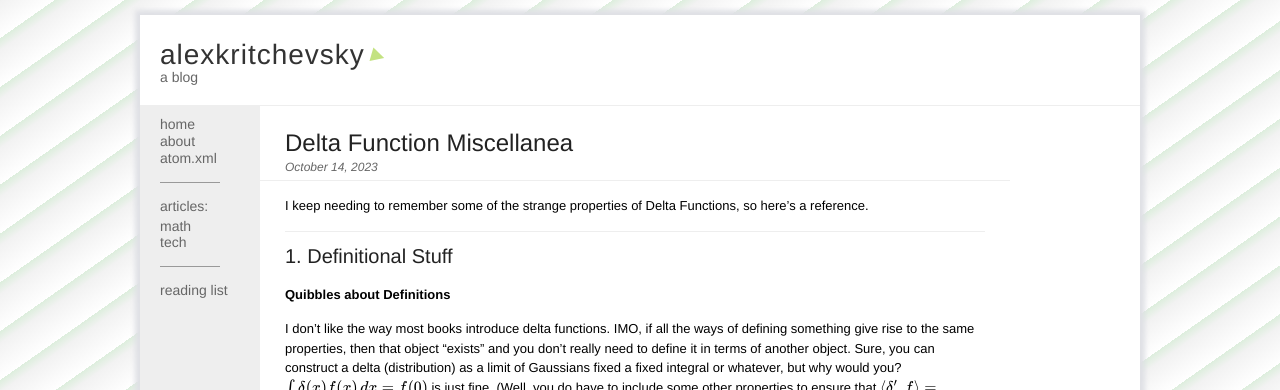
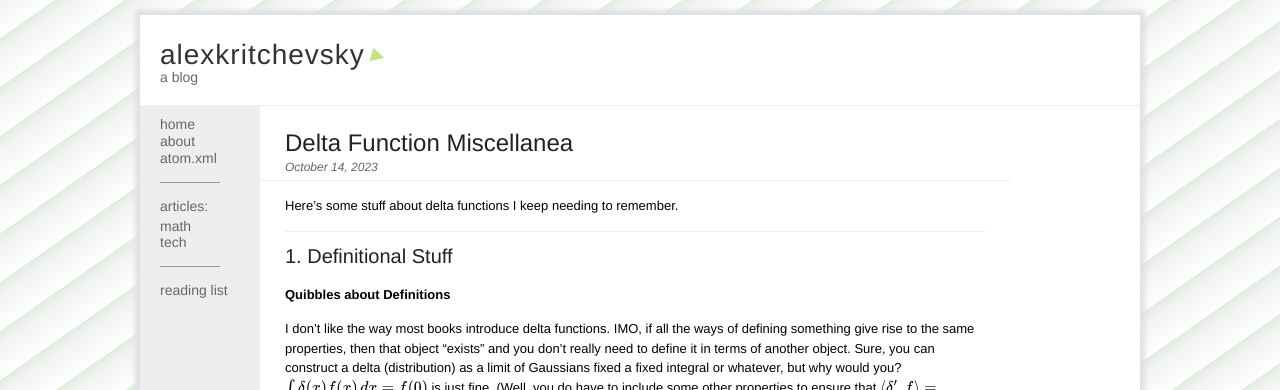
Before and after one commit to ajakaja/ajakaja.github.io, a Jekyll site: the page built from _posts/2023-10-14-delta-fns.md, in a window 1280 px wide. Shown: the top 390 px of the page. Built offline with Jekyll 4.4.1, drawn with Linux system fonts in a browser that asks for light colours; some of the changed text lies outside the part shown.

Commit message:
try again

```diff
--- a/_includes/meta.html
+++ b/_includes/meta.html
@@ -1,7 +1,7 @@
     <meta charset="utf-8" />
     <meta content='text/html; charset=utf-8' http-equiv='Content-Type'>
     <meta http-equiv='X-UA-Compatible' content='IE=edge'>
-    <meta name="viewport" content="width=device-width, initial-scale=1">
+    <meta name='viewport' content='width=device-width, initial-scale=1.0, maximum-scale=1.0'>
 
     {% if page.description %}
     <meta name="description" content="{{ page.description }}" />
--- a/_posts/2023-10-14-delta-fns.md
+++ b/_posts/2023-10-14-delta-fns.md
@@ -7,7 +7,7 @@
 aside: true
 ---
 
-I keep needing to remember some of the strange properties of Delta Functions, so here's a reference.
+Here's some stuff about delta functions I keep needing to remember.
 
 <!--more-->
 
@@ -115,9 +115,7 @@
 
 $$f_{-n} = \P \int \frac{x^n}{n!} \delta f \d x$$
 
-Assuming that, once again, all the powers of zero other than $$0^0 = 1$$ "cancel out" somehow. So I would argue that $$\frac{x^n}{n!} \delta(x)$$ is extracting _residues_ the same way that $$\frac{n!}{x^n} \delta(x)$$ extracts _derivatives_. It's very nicely symmetric, wouldn't you agree?
-
-To argue that $$x \delta = 0$$ is to argue that you're only concerned with finite values of integrals, which is fine... but not good enough. I believe that this stuff actually comes up a lot more than anyone thinks, albeit in very obfuscated forms, and I'm, I suppose, determined to get to the bottom of it.
+Assuming that, once again, all the powers of zero other than $$0^0 = 1$$ "cancel out" somehow. So I would argue that $$\frac{x^n}{n!} \delta(x)$$ is extracting _residues_ the same way that $$\frac{n!}{x^n} \delta(x)$$ extracts _derivatives_. It's very nicely symmetric, if you're willing to allow that $$x \delta \neq 0$$.
 
 What does it mean to extract a residue with a delta function? Well, it means that $$\P \int x \delta f d x$$ is zero (or some other value we pretend to equal zero) unless $$f(x) \sim \frac{f_{-1}}{x}$$ at that point, in which case it extracts that coefficient $$f_{-1}$$. Residues aren't quite the same thing as integrals, but what seems to happen is that, _when_ you close your integration contours, residues are the only thing that's left --- like how in $$\bb{C}$$, a closed integral picks up only the residues inside the integration boundary.
 
@@ -125,7 +123,7 @@
 
 $$f_{-1}(z) = \frac{1}{2\pi i} \oint_C \frac{f(z)}{z} \d z$$
 
-but it's extracted in a much more intuitive way. I have [written before]({% post_url 2020-08-10-complex-analysis %}) about how the Cauchy integral formula works. The short version is that if you apply Stoke's theorm it turns into $$\iint \delta(\bar{z}, z) \d \bar{z} \^ \d z$$, which relies on the fact that, for mysterious reasons, $$\p_{\bar{z}} \frac{1}{z} = \delta(\bar{z}, z)$$. I would like to see complex analysis ~deleted~ rephrased in terms of delta functions anyway, so this is a good piece of doing it.
+but it's extracted in a much more intuitive way. I have [written before]({% post_url 2020-08-10-complex-analysis %}) about how the Cauchy integral formula works. The short version is that if you apply Stoke's theorm it turns into $$\iint \delta(\bar{z}, z) \d \bar{z} \^ \d z$$, which relies on the fact that, for mysterious reasons, $$\p_{\bar{z}} \frac{1}{z} = 2 \pi i \delta(z, \bar{z})$$.
 
 Two, it makes it a lot easier to see how you would generalize the Cauchy integral formula, the concept of residues, and Laurent series to higher dimensions. Integrating against a delta function in the coordinate you care about --- easy. Concocting a whole theory of contour integration --- super weird and hard. Works for me.
 
--- a/css/site.scss
+++ b/css/site.scss
@@ -18,6 +18,15 @@
 html {
   font-size: 100%;
   height: 100%;
+}
+
+/*
+  attempt to disable 'font boosting' on Android, because
+  it doesn't work correctly for KaTeX and ends up with tiny equations.
+  in theory the site should be scaling correctly anyway.
+*/
+body {
+  max-height:1000000px;
 }
 
 body {
```
